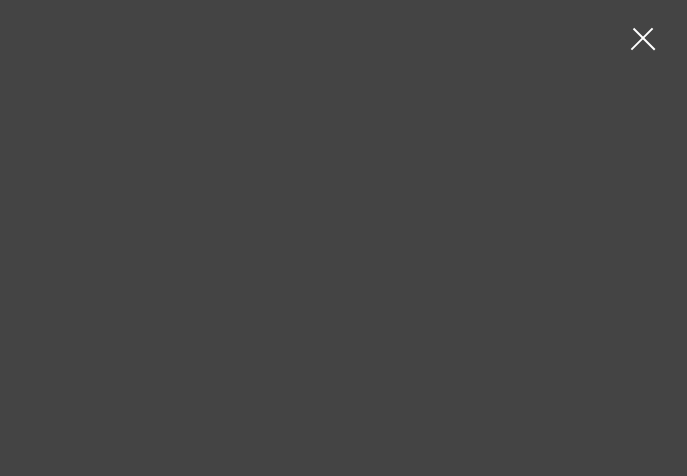
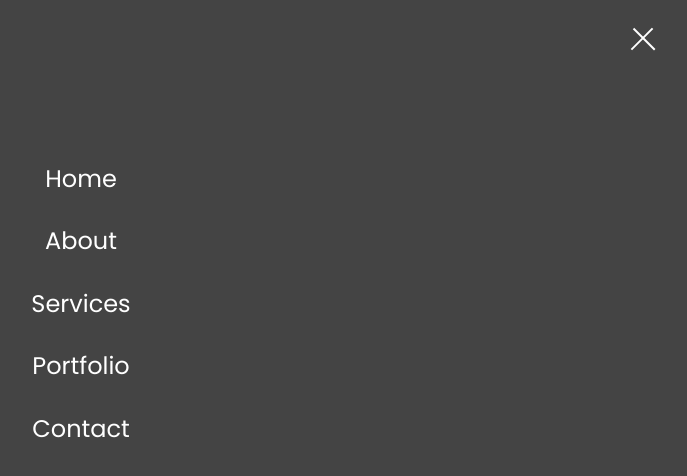
Before and after one commit to EdwardShanahan09/portfolio-project-1, a React (Vite) app: page / in a window 1280 px wide. Both pictures are taken after a click on the element 1201 px from the left and 37 px from the top of the page. Shown: the top 476 px of the page, without its empty margins (559-1246 px from the left). Built offline with nearby package versions, Linux system fonts and the light colour scheme.

Commit message:
Style navbar list
- When menu bar is open the navbar list displays

```diff
--- a/src/components/Navbar/Navbar.jsx
+++ b/src/components/Navbar/Navbar.jsx
@@ -20,7 +20,7 @@ const Navbar = () => {
           <img src={logoDark} alt="Ellie Mae Logo" />
         </a>
 
-        <ul className="navbar__list">
+        <ul className={`navbar__list ${isOpen ? "active" : ""}`}>
           <li className="navbar__item">
             <a className="navbar__link" href="#">
               Home
--- a/src/components/Navbar/Navbar.scss
+++ b/src/components/Navbar/Navbar.scss
@@ -14,11 +14,32 @@
   }
 
   &__list {
+    height: 100%;
     display: none;
+
+    &.active {
+      text-align: center;
+      position: fixed;
+      display: block;
+      z-index: 3;
+      top: 50%;
+      left: 50%;
+      transform: translate(-50%, -30%);
+    }
+  }
+
+  &__item {
+    margin-bottom: 2.4rem;
+  }
+
+  &__link {
+    color: #fff;
+    font-size: 2.4rem;
   }
 
   &__menu {
     z-index: 100;
+
     &-line {
       background-color: #444;
       width: 3rem;
@@ -28,6 +49,10 @@
       &--top {
         margin-bottom: 5px;
       }
+    }
+
+    &.active {
+      right: 0;
     }
 
     &.active &-line--top {
@@ -47,7 +72,7 @@
     transition: all 0.3s;
     width: 0;
     height: 100vh;
-    position: absolute;
+    position: fixed;
     top: 0;
     left: 0;
     z-index: 0;
```
